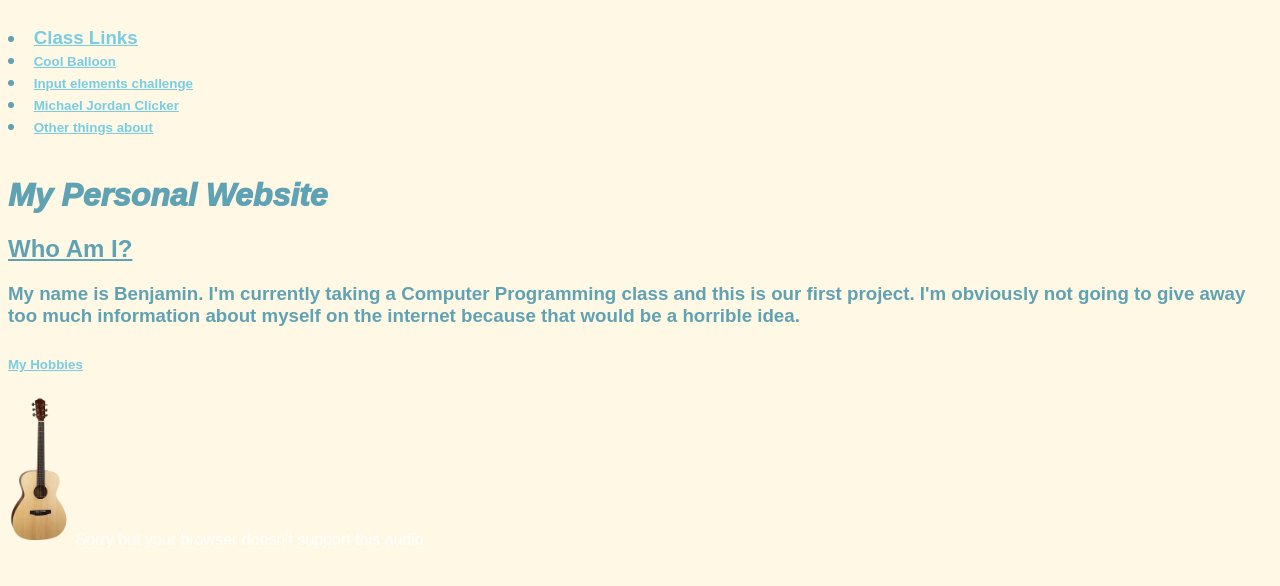
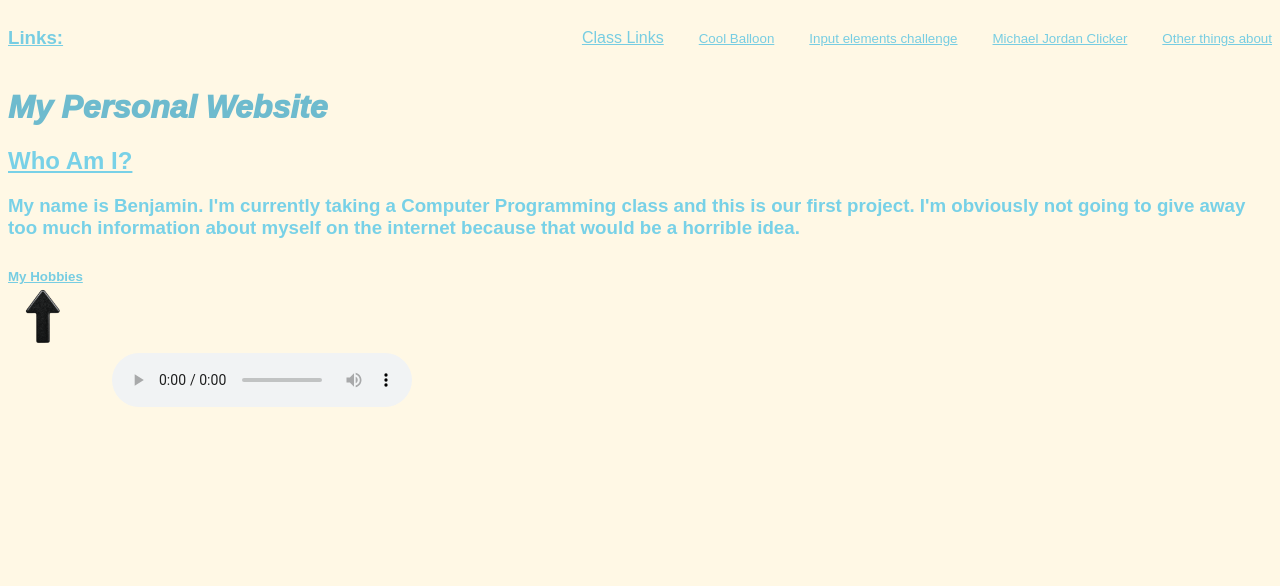
Before and after one commit to CrashoutKing123/CrashoutKing123.github.io, a plain HTML site: page index.html in a window 1280 px wide. Drawn offline with Linux system fonts and the light colour scheme.

Commit message:
CSS MASTERRR

```diff
--- a/index.html
+++ b/index.html
@@ -12,20 +12,23 @@
 </head>
 
 <body>
-    <nav class="the_links"><h3>
-    <li class="links"><a href="class_links.html" class="links">Class Links</a></li>
-    <li class="links"><a href="cool_balloon.html">Cool Balloon</a></li>
-    <li class="links"><a href="input_elements_challenge.html">Input elements challenge</a></li>
-    <li class="links"><a href="widget_attempt_53.html">Michael Jordan Clicker</a></li>
-    <li class="links"><a href="other_things_about_me.html">Other things about </a></li></h3></nav>
+    <nav class="the_links">
+        <h3 class="the_word_links"><u>Links: </u></h3>
+        <ul> <li class="links"><a href="class_links.html" class="links">Class Links</a></li>
+            <li class="links"><a href="cool_balloon.html">Cool Balloon</a></li>
+            <li class="links"><a href="input_elements_challenge.html">Input elements challenge</a></li>
+            <li class="links"><a href="widget_attempt_53.html">Michael Jordan Clicker</a></li>
+            <li class="links"><a href="other_things_about_me.html">Other things about </a></li>
+        </ul>
+   </nav>
     <h1>My Personal Website</h1>
     <h2> <u>Who Am I?</u>
         <h3>My name is Benjamin. I'm currently taking a Computer Programming class and this is our first project. I'm obviously not going to give away too much information about myself on the internet because that would be a horrible idea.</h3>
     </h2>
     <h2><a href="my_hobbies.html">My Hobbies</a></h2>
-    <img src="4647d22a-STG10NT_Front.webp" alt="" class="guitar">
+    <img src="arrow.png" alt="" srcset="" class="arrow">
 </body>
+<audio controls autoplay></audio>
 <source src="BeepBox-Song.wav" type="audio/wav">
-    Sorry but your browser doesn't support this audio.
 </audio>
 </html>
--- a/styles.css
+++ b/styles.css
@@ -13,15 +13,15 @@ body {
 }
 
 h1 {
-    color: var(--secondary);
+    color: rgb(110, 187, 206);
 }
 
 h2 {
-    color: var(--anotha1);
+    color: rgb(120, 209, 231)
 }
 
 h3 {
-    color: var(--secondary);
+    color: rgb(120, 209, 231)
 }
 
 h4 {
@@ -83,3 +83,25 @@ h1 {
     justify-content: space-between;
     align-items: center;
 }
+
+.the_links > ul {
+    display: flex;
+    list-style-type: none;
+    gap: 35px;
+}
+
+.the_word_links {
+    color: rgb(119, 205, 226)
+}
+
+.video_games_image {
+    height: 100px;
+    width: auto;
+    border-radius: 15px;
+}
+
+.arrow {
+    height: 100px;
+    width: auto;
+    transform: translate(-15px, -40px)
+}
```
Also changed, not shown: my_hobbies.html (+2 -0 lines), arrow.png (added), video_games_image.jpg (added).
